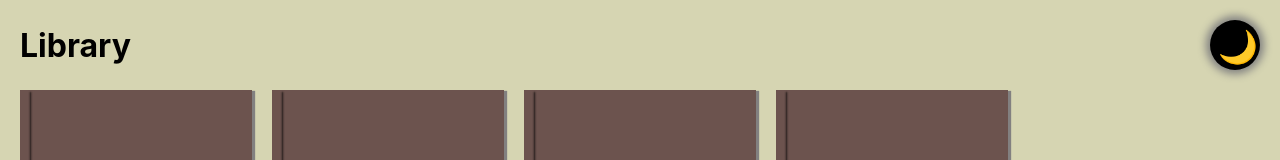
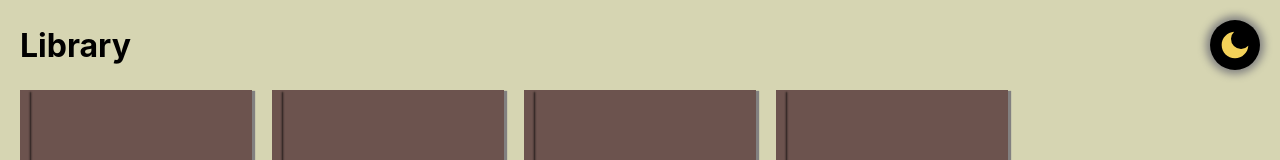
Before and after one commit to shockry/arc, a Next.js app: page / in a window 1280 px wide. Shown: the top 160 px of the page. Built offline with nearby package versions, Linux system fonts and the light colour scheme.

Commit message:
Use svg icons for toggle button

```diff
--- a/components/Header/index.js
+++ b/components/Header/index.js
@@ -1,3 +1,4 @@
+import { RiSunFill, RiMoonFill } from "react-icons/ri";
 import { useColorMode } from "../../contexts/colorModeContext";
 import { ColorModeButton, Container } from "./styles";
 
@@ -13,7 +14,11 @@ function Header(props) {
           colorMode={colorMode}
           onClick={() => setColorMode(colorMode === "dark" ? "light" : "dark")}
         >
-          {colorMode === "dark" ? "☀️" : "🌙"}
+          {colorMode === "dark" ? (
+            <RiSunFill color="#f4d259" />
+          ) : (
+            <RiMoonFill color="#f4d259" />
+          )}
         </ColorModeButton>
       )}
     </Container>
--- a/components/Header/styles.js
+++ b/components/Header/styles.js
@@ -12,6 +12,7 @@ const ColorModeButton = styled.button`
   width: 50px;
   height: 50px;
   font-size: 2em;
+  line-height: 0;
   padding: 8px;
   cursor: pointer;
   background-color: ${(props) =>
--- a/package.json
+++ b/package.json
@@ -13,6 +13,7 @@
     "next": "10.0.5",
     "react": "17.0.1",
     "react-dom": "17.0.1",
+    "react-icons": "4.2.0",
     "remark": "^13.0.0",
     "remark-parse": "^9.0.0",
     "remark-react": "^8.0.0",
```
Also changed, not shown: 1 other file (tests, documents, lock files or other folders).
